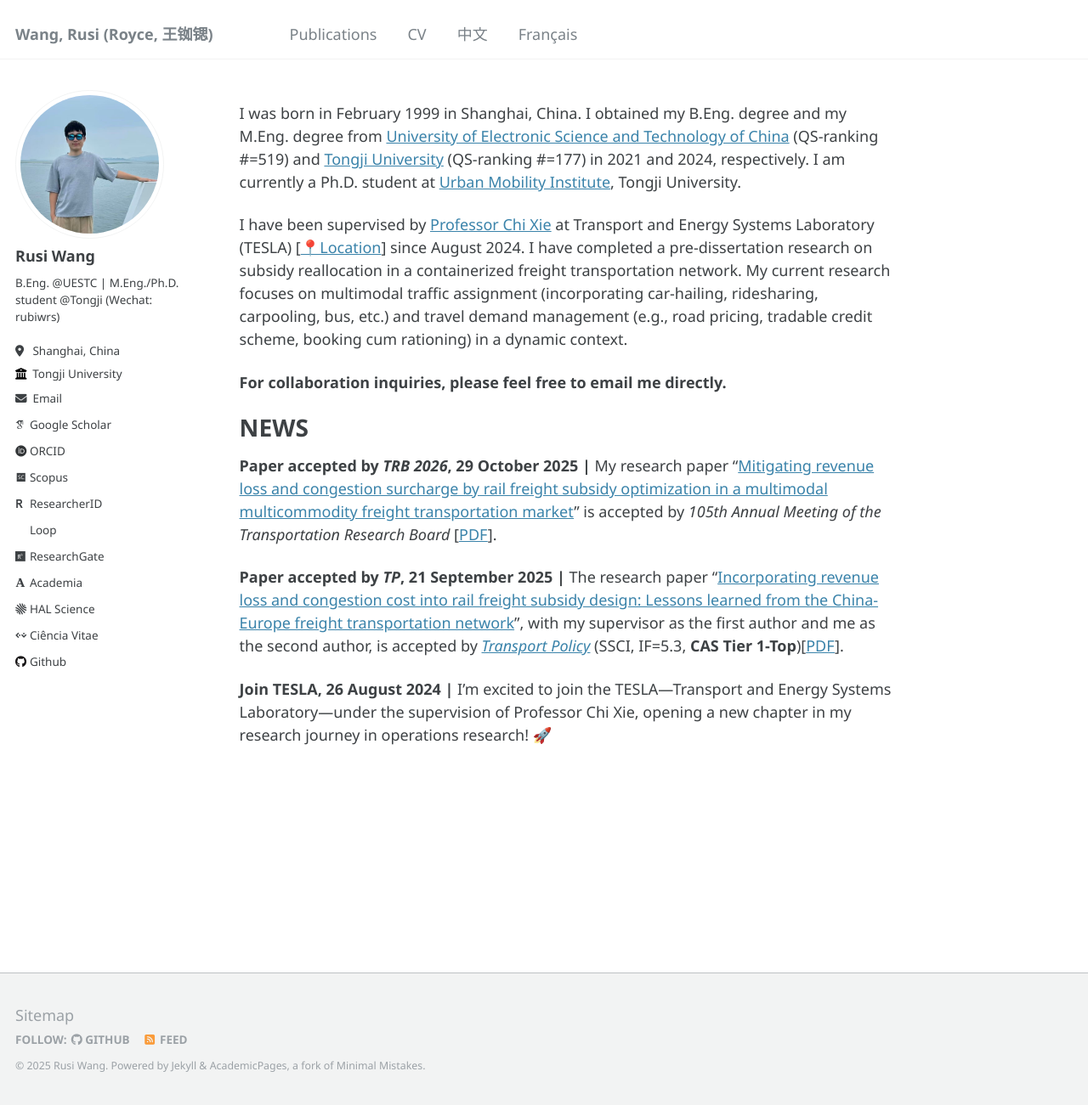
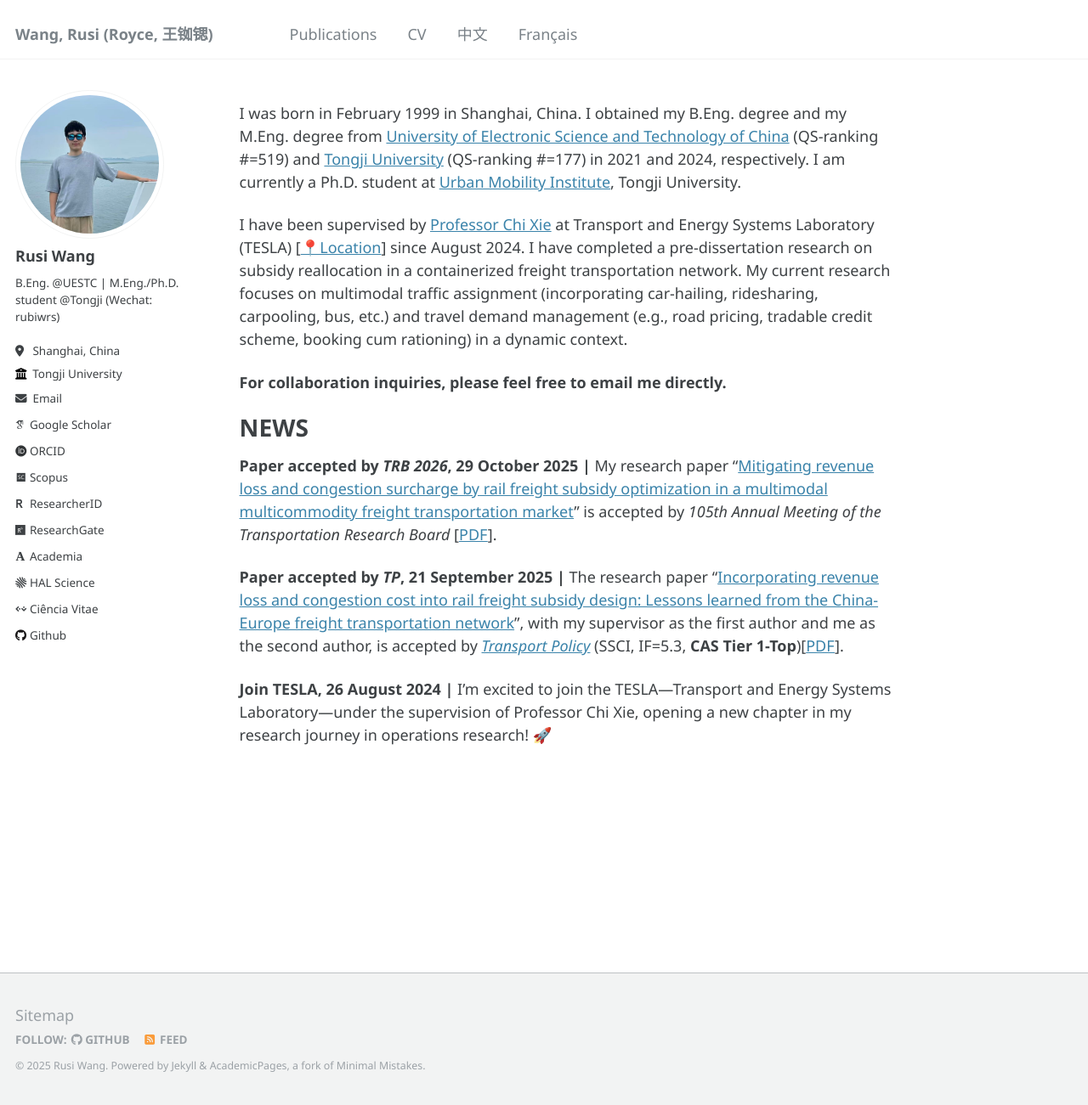
Before and after one commit to RusiWang99/RusiWang99.github.io, a Jekyll site: the page built from _pages/about.md, in a window 1280 px wide and 1301 px high. Shown: the whole window at 85% size. Built offline with Jekyll 4.4.1, drawn with Linux system fonts in a browser that asks for light colours; some web fonts are replaced.

Commit message:
Update _config.yml

```diff
--- a/_config.yml
+++ b/_config.yml
@@ -45,7 +45,6 @@ author:
   academia         : "https://tongji.academia.edu/RusiWang"
   hal              : "https://cv.hal.science/rusi-wang"
   ciencia-vitae    : "http://www.cienciavitae.pt//4F16-35F8-BA33"
-  loop             : "https://loop.frontiersin.org/people/2790857/overview"
 
   # Repositories and software development
   bitbucket        : # Username - Update with your username on the site
```
